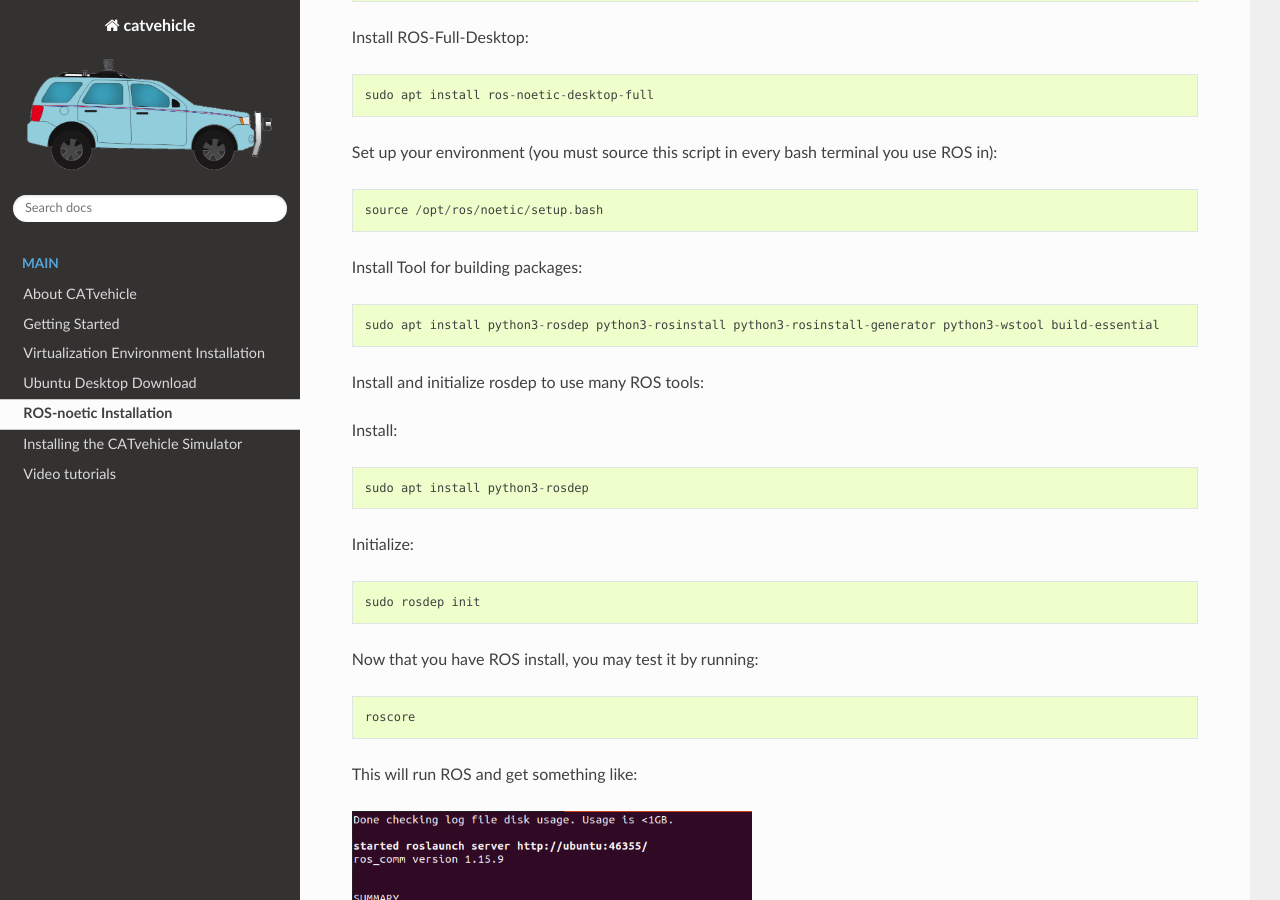
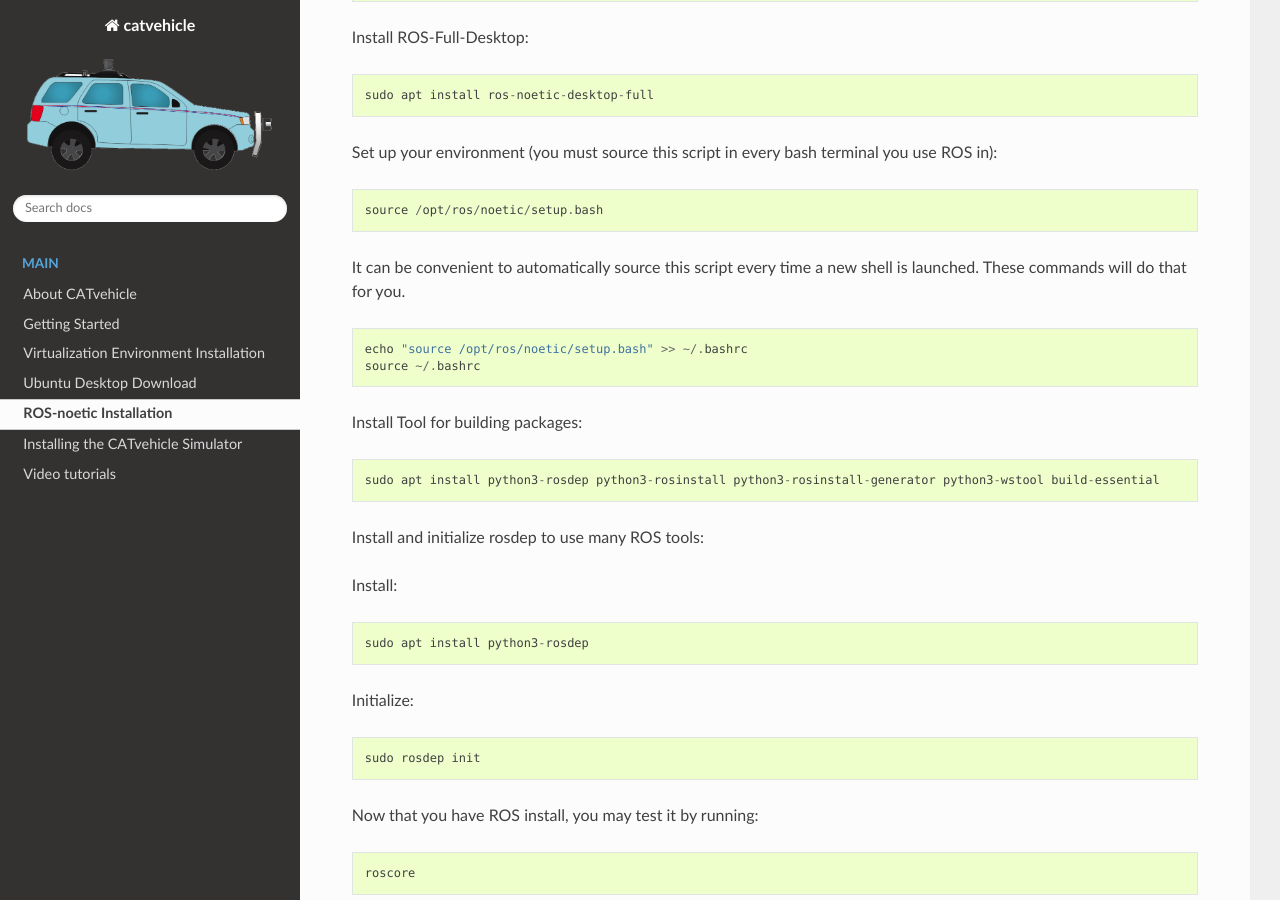
Before and after one commit to jmscslgroup/catvehicle, a Sphinx documentation site: the page built from docs/source/rosinstallation.rst, in a window 1280 px wide and 900 px high, scrolled down 723 px. Built offline with Sphinx 7.4.7 and the Read the Docs theme 2.0.0, drawn with Linux system fonts in a browser that asks for light colours; the version number could not be read and is left out.

Commit message:
updated ros and video

```diff
--- a/docs/source/rosinstallation.rst
+++ b/docs/source/rosinstallation.rst
@@ -30,6 +30,10 @@ Set up your environment (you must source this script in every bash terminal you
 ::
    source /opt/ros/noetic/setup.bash
 
+It can be convenient to automatically source this script every time a new shell is launched. These commands will do that for you.
+::
+   echo "source /opt/ros/noetic/setup.bash" >> ~/.bashrc
+   source ~/.bashrc
 Install Tool for building packages:
 ::
    sudo apt install python3-rosdep python3-rosinstall python3-rosinstall-generator python3-wstool build-essential
--- a/docs/source/videotutorials.rst
+++ b/docs/source/videotutorials.rst
@@ -2,7 +2,7 @@ Video tutorials
 ++++++++++++++++++
 
 Installations and Quick Start
-^^^^^^^^^^^^^^^^^^^^^^^^^^^^^^^
+------------------------------
 
 This video tutorial demonstrates how to install :code:`Ros-noetic`.
 
@@ -19,8 +19,9 @@ This video tutorial demonstrates how to install the :code:`CATvehicle Simulator`
 
 
 
+
 Other Tutorials
-^^^^^^^^^^^^^^^^^^^^^^^^^^^^^^^^
+--------------------
 
 
 **This tutorial demonstrates how to run a testfile on the catvehicle.**
```
